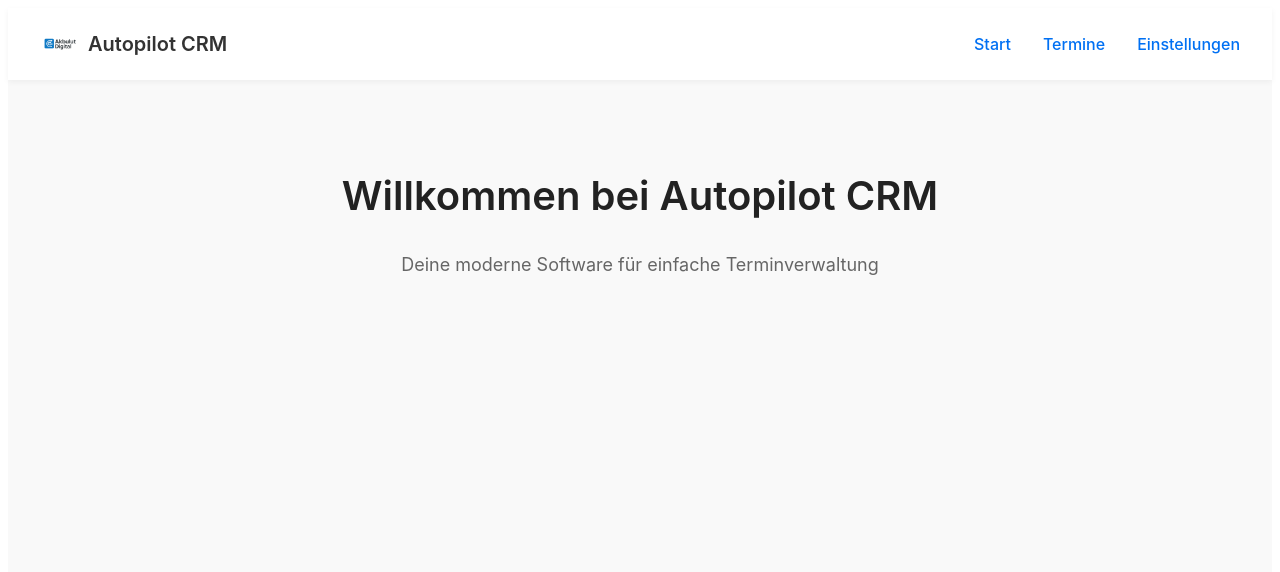
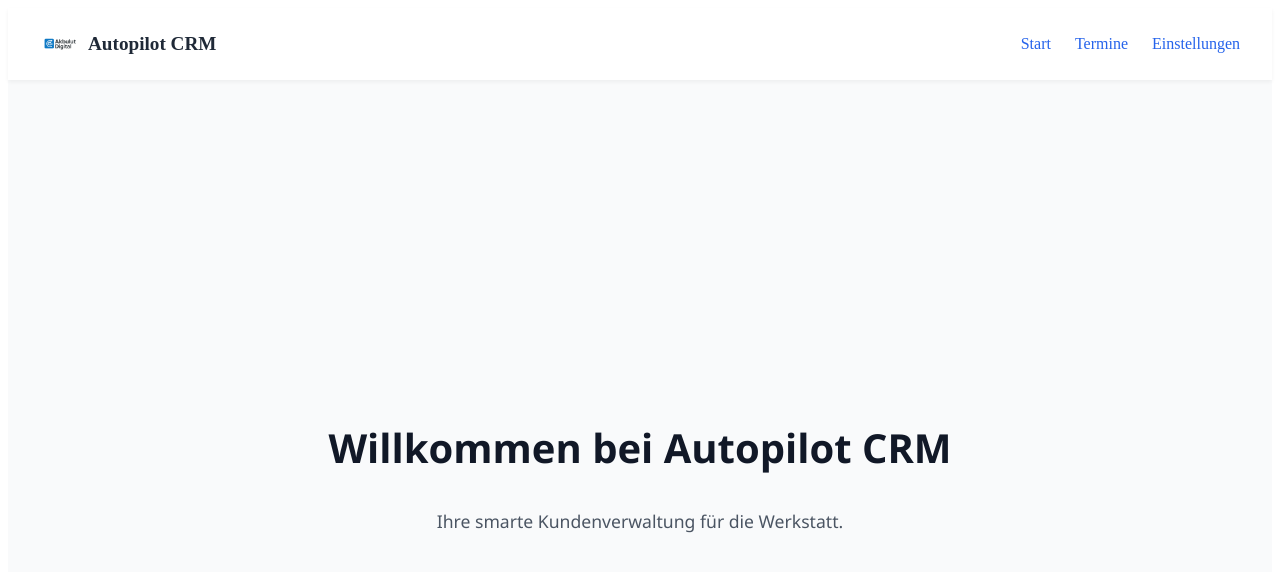
Before and after one commit to Mcan4250-creator/autopilot-crm, a Next.js app: page / in a window 1280 px wide. Shown: the top 572 px of the page. Built offline with nearby package versions, Linux system fonts and the light colour scheme.

Commit message:
Update index.js

```diff
--- a/pages/index.js
+++ b/pages/index.js
@@ -1,57 +1,45 @@
-// pages/index.js
-
 export default function Home() {
   return (
-    <div style={{ fontFamily: 'Inter, sans-serif', backgroundColor: '#f9f9f9', minHeight: '100vh' }}>
-      {/* Header */}
-      <header
-        style={{
-          display: 'flex',
-          justifyContent: 'space-between',
-          alignItems: 'center',
-          padding: '1rem 2rem',
-          backgroundColor: '#ffffff',
-          boxShadow: '0 2px 6px rgba(0,0,0,0.05)',
-          position: 'sticky',
-          top: 0,
-          zIndex: 100,
-        }}
-      >
-        <div style={{ display: 'flex', alignItems: 'center', gap: '0.5rem' }}>
-          <img src="/logo.png" alt="Akbulut Digital Logo" width="40" />
-          <span style={{ fontSize: '1.25rem', fontWeight: '600', color: '#333' }}>Autopilot CRM</span>
+    <div>
+      <header style={{
+        position: "sticky",
+        top: 0,
+        backgroundColor: "#ffffff",
+        boxShadow: "0 2px 4px rgba(0,0,0,0.05)",
+        padding: "1rem 2rem",
+        display: "flex",
+        justifyContent: "space-between",
+        alignItems: "center",
+        zIndex: 10,
+      }}>
+        <div style={{ display: "flex", alignItems: "center", gap: "0.5rem" }}>
+          <img src="/logo.png" alt="Akbulut Digital Logo" style={{ height: 40 }} />
+          <span style={{ fontSize: "1.2rem", fontWeight: 600, color: "#1f2937" }}>Autopilot CRM</span>
         </div>
-        <nav style={{ display: 'flex', gap: '2rem' }}>
-          <a href="/" style={navLink}>Start</a>
-          <a href="/termine" style={navLink}>Termine</a>
-          <a href="/einstellungen" style={navLink}>Einstellungen</a>
+        <nav style={{ display: "flex", gap: "1.5rem" }}>
+          <a href="/" style={{ color: "#2563eb", textDecoration: "none", fontWeight: 500 }}>Start</a>
+          <a href="/termine" style={{ color: "#2563eb", textDecoration: "none", fontWeight: 500 }}>Termine</a>
+          <a href="/einstellungen" style={{ color: "#2563eb", textDecoration: "none", fontWeight: 500 }}>Einstellungen</a>
         </nav>
       </header>
 
-      {/* Content */}
-      <main
-        style={{
-          display: 'flex',
-          flexDirection: 'column',
-          justifyContent: 'center',
-          alignItems: 'center',
-          padding: '4rem 2rem',
-        }}
-      >
-        <h1 style={{ fontSize: '2.5rem', fontWeight: '600', color: '#222', marginBottom: '1rem' }}>
+      <main style={{
+        display: "flex",
+        flexDirection: "column",
+        alignItems: "center",
+        justifyContent: "center",
+        height: "calc(100vh - 80px)",
+        backgroundColor: "#f9fafb",
+        fontFamily: "'Segoe UI', Tahoma, Geneva, Verdana, sans-serif",
+        padding: "2rem"
+      }}>
+        <h1 style={{ fontSize: "2.5rem", color: "#111827", marginBottom: "1rem" }}>
           Willkommen bei Autopilot CRM
         </h1>
-        <p style={{ fontSize: '1.125rem', color: '#666' }}>
-          Deine moderne Software für einfache Terminverwaltung
+        <p style={{ fontSize: "1.1rem", color: "#4b5563" }}>
+          Ihre smarte Kundenverwaltung für die Werkstatt.
         </p>
       </main>
     </div>
   );
 }
-
-const navLink = {
-  color: '#0070f3',
-  textDecoration: 'none',
-  fontWeight: '500',
-  fontSize: '1rem',
-};
```
